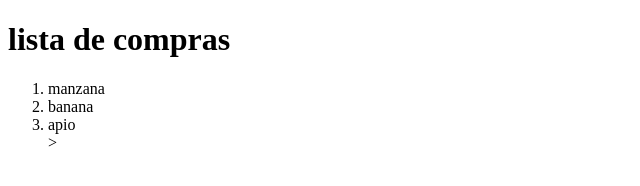
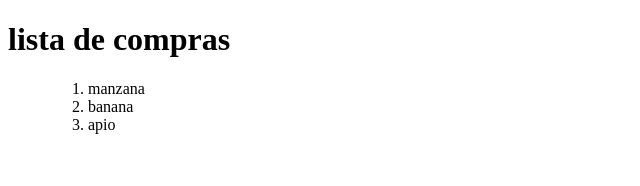
Before and after one commit to arielgenua24/practica-HTML-CSS, a plain HTML site: page index.html in a window 1280 px wide. Shown: the whole page, without its empty margins (0-640 px from the left). Drawn offline with Linux system fonts and the light colour scheme.

Commit message:
cambios en la lista

```diff
--- a/index.html
+++ b/index.html
@@ -13,13 +13,15 @@
 <header></header>
 <main>
 <h1>lista de compras</h1>
+
+
+<ul>
 <ol>
     <li>manzana</li>
     <li>banana</li>
     <li>apio</li>
-
-
-    ></ol>
+</ol>
+</ul>
 
 </main>
 
```
